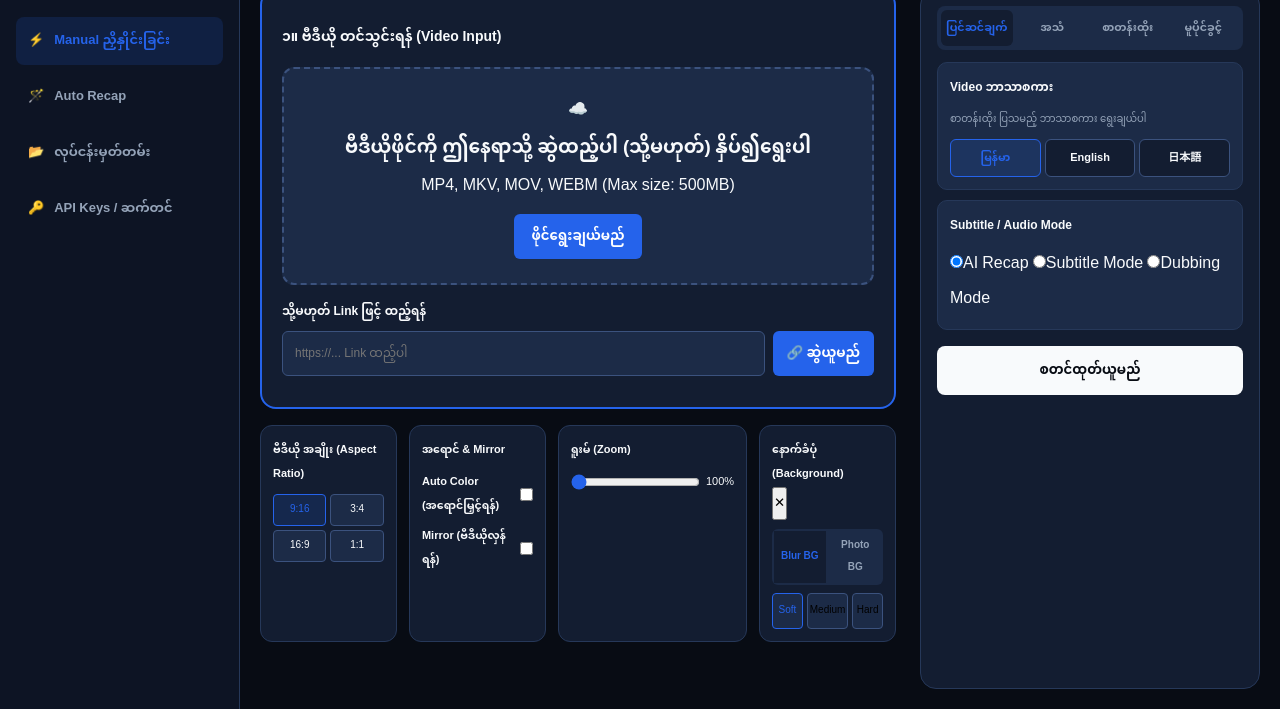
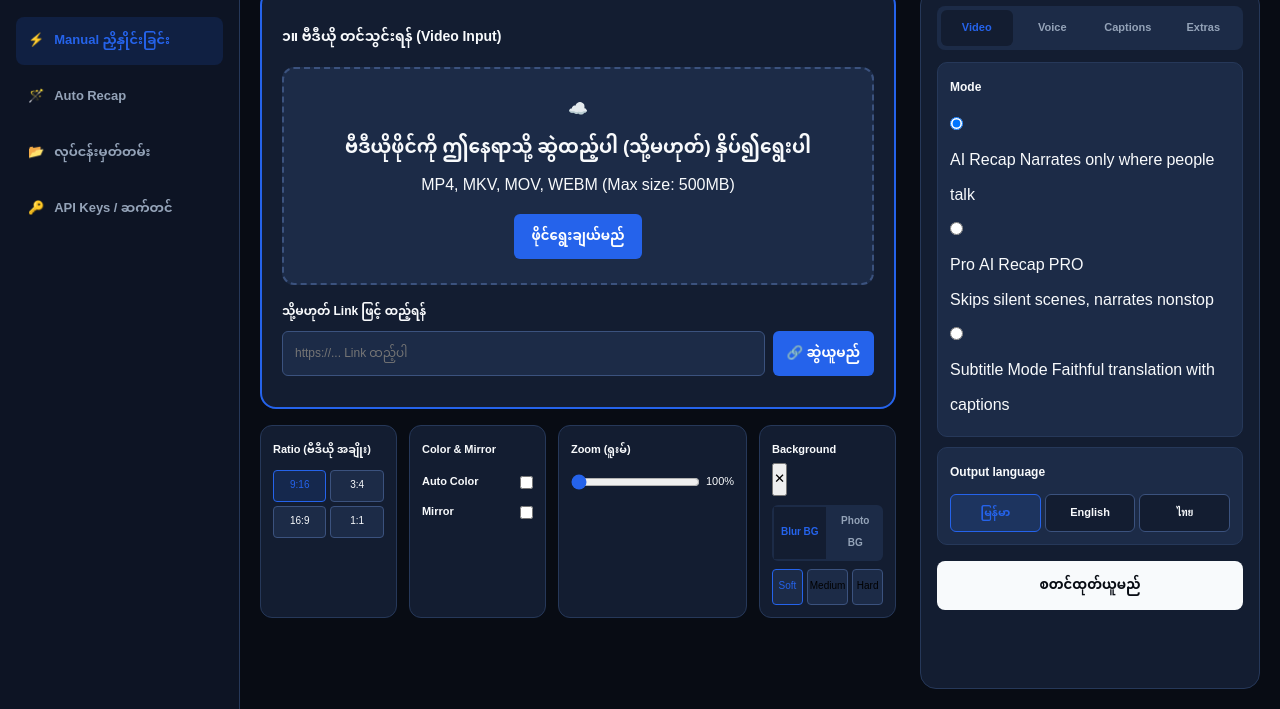
Before and after one commit to ZenithVogue/RED-BEAR-RECAP, a plain HTML site: page index.html in a window 1280 px wide. Shown: the part 91-800 px from the top of the page. Drawn offline with Linux system fonts and the light colour scheme; a web font is replaced by a local one.

Commit message:
Update index.html

```diff
--- a/index.html
+++ b/index.html
@@ -1,12 +1,12 @@
 <!DOCTYPE html>
-<html lang="my" data-theme="dark">
+<html lang="en" data-theme="dark">
 <head>
   <meta charset="UTF-8">
   <meta name="viewport" content="width=device-width, initial-scale=1.0">
   <title>Red Bear Studio v2.0 Pro</title>
   <link rel="preconnect" href="https://fonts.googleapis.com">
   <link rel="preconnect" href="https://fonts.gstatic.com" crossorigin>
-  <link href="https://fonts.googleapis.com/css2?family=Noto+Sans+Myanmar:wght@400;500;600;700&family=Padauk:wght@400;700&display=swap" rel="stylesheet">
+  <link href="https://fonts.googleapis.com/css2?family=Inter:wght@400;500;600;700&family=Noto+Sans+Myanmar:wght@400;500;600;700&family=Padauk:wght@400;700&display=swap" rel="stylesheet">
   <link rel="stylesheet" href="styles.css">
 </head>
 <body>
@@ -74,9 +74,10 @@
                   <video id="previewVideo" playsinline></video>
                   <div class="bg-layer" id="bgLayer"></div>
 
-                  <!-- SUBTITLE OVERLAY (Fixed Compact Size, Move-Only Drag) -->
+                  <!-- SUBTITLE OVERLAY (With Right Edge Handle for Dynamic Width) -->
                   <div class="subtitle-overlay" id="subtitleOverlay">
                     <span class="sub-text" id="subTextDisplay">ဒီနေရာမှာ စာတန်းထိုး ပေါ်မယ်</span>
+                    <div class="sub-handle-r" id="subHandleR"></div>
                   </div>
 
                   <!-- BLUR CONTAINERS -->
@@ -121,7 +122,7 @@
           <!-- BOTTOM CONTROLS ROW -->
           <div class="bottom-controls-row">
             <div class="ctrl-card">
-              <h3 class="ctrl-title">ဗီဒီယို အချိုး (Aspect Ratio)</h3>
+              <h3 class="ctrl-title">Ratio (ဗီဒီယို အချိုး)</h3>
               <div class="ratio-btn-group">
                 <button class="ratio-btn active" data-ratio="9:16">9:16</button>
                 <button class="ratio-btn" data-ratio="3:4">3:4</button>
@@ -131,21 +132,21 @@
             </div>
 
             <div class="ctrl-card">
-              <h3 class="ctrl-title">အရောင် & Mirror</h3>
+              <h3 class="ctrl-title">Color & Mirror</h3>
               <div class="toggle-stack">
                 <label class="switch-row">
-                  <span>Auto Color (အရောင်မြှင့်ရန်)</span>
+                  <span>Auto Color</span>
                   <input type="checkbox" id="chkAutoColor">
                 </label>
                 <label class="switch-row">
-                  <span>Mirror (ဗီဒီယိုလှန်ရန်)</span>
+                  <span>Mirror</span>
                   <input type="checkbox" id="chkMirror">
                 </label>
               </div>
             </div>
 
             <div class="ctrl-card">
-              <h3 class="ctrl-title">ရူးမ် (Zoom)</h3>
+              <h3 class="ctrl-title">Zoom (ရူးမ်)</h3>
               <div class="range-row">
                 <input type="range" id="rngZoom" min="100" max="150" value="100">
                 <span class="range-val" id="zoomVal">100%</span>
@@ -154,7 +155,7 @@
 
             <div class="ctrl-card bg-ctrl-card">
               <div class="ctrl-card-header">
-                <h3 class="ctrl-title">နောက်ခံပုံ (Background)</h3>
+                <h3 class="ctrl-title">Background</h3>
                 <button class="btn-card-close" id="btnClearBg">✕</button>
               </div>
               <div class="bg-mode-selector">
@@ -183,57 +184,76 @@
           </div>
         </div>
 
-        <!-- RIGHT SIDEBAR (FIXED WIDTH: 340px) -->
+        <!-- RIGHT SIDEBAR (340px CLASSIC HIGH-CONTRAST CARDS) -->
         <aside class="right-config-sidebar">
+
+          <!-- TAB HEADER WITH WHITE PILL HIGHLIGHT -->
           <div class="config-tabs-header">
-            <button class="tab-btn active" data-tab="tab-settings">ပြင်ဆင်ချက်</button>
-            <button class="tab-btn" data-tab="tab-audio">အသံ</button>
-            <button class="tab-btn" data-tab="tab-sub">စာတန်းထိုး</button>
-            <button class="tab-btn" data-tab="tab-extra">မူပိုင်ခွင့်</button>
+            <button class="tab-btn active" data-tab="tab-video">Video</button>
+            <button class="tab-btn" data-tab="tab-voice">Voice</button>
+            <button class="tab-btn" data-tab="tab-captions">Captions</button>
+            <button class="tab-btn" data-tab="tab-extras">Extras</button>
           </div>
 
-          <!-- TAB 1: ပြင်ဆင်ချက် -->
-          <div class="tab-content active" id="tab-settings">
+          <!-- TAB 1: VIDEO (With Mode Card Descriptions) -->
+          <div class="tab-content active" id="tab-video">
             <div class="config-card">
-              <h3 class="config-title">Video ဘာသာစကား</h3>
-              <p class="config-desc">စာတန်းထိုး ပြသမည့် ဘာသာစကား ရွေးချယ်ပါ</p>
-              <div class="lang-btn-group">
-                <button class="lang-btn active" data-vlang="my">မြန်မာ</button>
-                <button class="lang-btn" data-vlang="en">English</button>
-                <button class="lang-btn" data-vlang="ja">日本語</button>
+              <h3 class="config-title">Mode</h3>
+              <div class="mode-card-stack">
+                <label class="mode-card-item active">
+                  <input type="radio" name="videoMode" value="ai" checked>
+                  <div class="mode-info">
+                    <span class="mode-title">AI Recap</span>
+                    <span class="mode-desc">Narrates only where people talk</span>
+                  </div>
+                </label>
+
+                <label class="mode-card-item">
+                  <input type="radio" name="videoMode" value="pro_ai">
+                  <div class="mode-info">
+                    <div class="mode-title-row">
+                      <span class="mode-title">Pro AI Recap</span>
+                      <span class="badge-pro">PRO</span>
+                    </div>
+                    <span class="mode-desc">Skips silent scenes, narrates nonstop</span>
+                  </div>
+                </label>
+
+                <label class="mode-card-item">
+                  <input type="radio" name="videoMode" value="sub">
+                  <div class="mode-info">
+                    <span class="mode-title">Subtitle Mode</span>
+                    <span class="mode-desc">Faithful translation with captions</span>
+                  </div>
+                </label>
               </div>
             </div>
 
             <div class="config-card">
-              <h3 class="config-title">Subtitle / Audio Mode</h3>
-              <div class="radio-stack">
-                <label class="radio-item"><input type="radio" name="subMode" value="ai" checked><span>AI Recap</span></label>
-                <label class="radio-item"><input type="radio" name="subMode" value="normal"><span>Subtitle Mode</span></label>
-                <label class="radio-item"><input type="radio" name="subMode" value="dubbing"><span>Dubbing Mode</span></label>
+              <h3 class="config-title">Output language</h3>
+              <div class="lang-btn-group">
+                <button class="lang-btn active" data-vlang="my">မြန်မာ</button>
+                <button class="lang-btn" data-vlang="en">English</button>
+                <button class="lang-btn" data-vlang="th">ไทย</button>
               </div>
             </div>
           </div>
 
-          <!-- TAB 2: အသံ (Voice Settings + Speed/Pitch Values) -->
-          <div class="tab-content" id="tab-audio">
+          <!-- TAB 2: VOICE (Voice Settings + Speed/Pitch Value Displays) -->
+          <div class="tab-content" id="tab-voice">
             <div class="config-card">
-              <h3 class="config-title">Choose Voice (အသံအမျိုးအစား)</h3>
-              <div class="lang-btn-group">
-                <button class="lang-btn active" data-alang="my">မြန်မာ</button>
-                <button class="lang-btn" data-alang="en">English</button>
-                <button class="lang-btn" data-alang="th">ไทย</button>
-              </div>
+              <h3 class="config-title">Choose Voice</h3>
               <select class="voice-select-dropdown" id="voiceSelectDropdown">
-                <option value="m1">Ko Htet (Male - Deep & Clear)</option>
-                <option value="f1">Thiri (Female - Warm & Friendly)</option>
-                <option value="m2">Aung Kyaw (Male - News Style)</option>
+                <option value="m1">Thiha (Male - Myanmar)</option>
+                <option value="f1">Thiri (Female - Myanmar)</option>
+                <option value="en1">Alex (Male - English)</option>
               </select>
             </div>
 
             <div class="config-card">
               <h3 class="config-title">Voice Adjustments</h3>
               <div class="range-row-label">
-                <span>Speed (အမြန်နှုန်း)</span>
+                <span>Speed</span>
                 <span class="range-val-text" id="speedValText">1.0x</span>
               </div>
               <div class="range-row">
@@ -241,7 +261,7 @@
               </div>
 
               <div class="range-row-label mt-10">
-                <span>Pitch (အသံအနိမ့်အမြင့်)</span>
+                <span>Pitch</span>
                 <span class="range-val-text" id="pitchValText">1.0</span>
               </div>
               <div class="range-row">
@@ -250,8 +270,8 @@
             </div>
           </div>
 
-          <!-- TAB 3: စာတန်းထိုး (Captions - Image Reference Layout) -->
-          <div class="tab-content" id="tab-sub">
+          <!-- TAB 3: CAPTIONS (Image-Matched Layout + Native Color Picker + Bottom Caption Width Slider) -->
+          <div class="tab-content" id="tab-captions">
             <div class="config-card">
               <div class="card-header-checkbox">
                 <h3 class="config-title">Captions</h3>
@@ -279,10 +299,14 @@
                 <button class="btn-step" id="btnFontSizeInc">+</button>
               </div>
 
+              <!-- TEXT COLOR WITH NATIVE COLOR PICKER POPUP -->
               <div class="color-picker-section mt-10">
                 <div class="range-row-label">
                   <span>Text color</span>
-                  <div class="color-indicator-swatch" id="textColorIndicator"></div>
+                  <div class="color-swatch-wrapper">
+                    <input type="color" id="nativeTextColorPicker" value="#ffeb3b" class="hidden-color-input">
+                    <div class="color-indicator-swatch" id="textColorIndicator" style="background:#ffeb3b;"></div>
+                  </div>
                 </div>
                 <div class="color-swatch-grid">
                   <button class="color-circle" style="background:#ffffff;" data-color="#ffffff"></button>
@@ -294,9 +318,13 @@
                 </div>
               </div>
 
+              <!-- OUTLINE COLOR WITH NATIVE COLOR PICKER POPUP -->
               <div class="range-row-label mt-10">
                 <span>Outline color</span>
-                <div class="color-indicator-swatch" id="outlineColorIndicator" style="background:#000000;"></div>
+                <div class="color-swatch-wrapper">
+                  <input type="color" id="nativeOutlineColorPicker" value="#000000" class="hidden-color-input">
+                  <div class="color-indicator-swatch" id="outlineColorIndicator" style="background:#000000;"></div>
+                </div>
               </div>
 
               <div class="range-row-label mt-10">
@@ -314,20 +342,21 @@
                 <input type="checkbox" id="chkBoxBg" checked>
               </div>
 
-              <div class="range-row-label mt-10">
-                <span>Caption Width (စာတန်းအကျယ်)</span>
+              <!-- CAPTION WIDTH SLIDER AT THE VERY BOTTOM -->
+              <div class="range-row-label mt-12 border-top-divider">
+                <span>Caption Width</span>
                 <span class="range-val-text" id="captionWidthText">70%</span>
               </div>
               <div class="range-row">
-                <input type="range" id="rngSubWidth" min="40" max="100" value="70">
+                <input type="range" id="rngSubWidth" min="30" max="95" value="70">
               </div>
             </div>
           </div>
 
-          <!-- TAB 4: မူပိုင်ခွင့် -->
-          <div class="tab-content" id="tab-extra">
+          <!-- TAB 4: EXTRAS -->
+          <div class="tab-content" id="tab-extras">
             <div class="config-card">
-              <h3 class="config-title">မူပိုင်ခွင့်</h3>
+              <h3 class="config-title">မူပိုင်ခွင့် & Extras</h3>
               <p class="config-desc">ဖန်တီးထားသော ဗီဒီယိုများ၏ မူပိုင်ခွင့်သည် ဖန်တီးသူထံ၌သာ ရှိပါသည်။</p>
             </div>
           </div>
```
